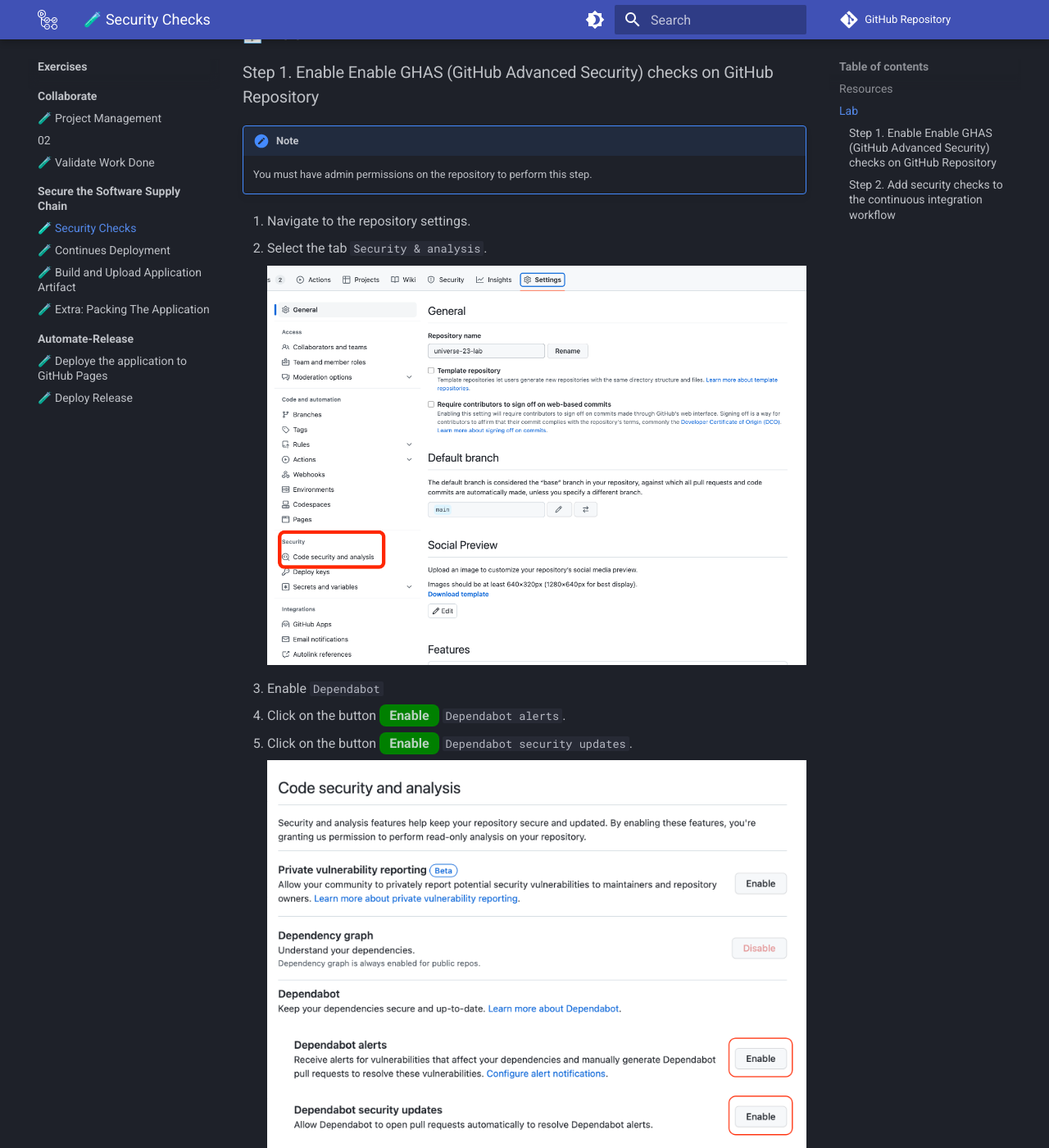
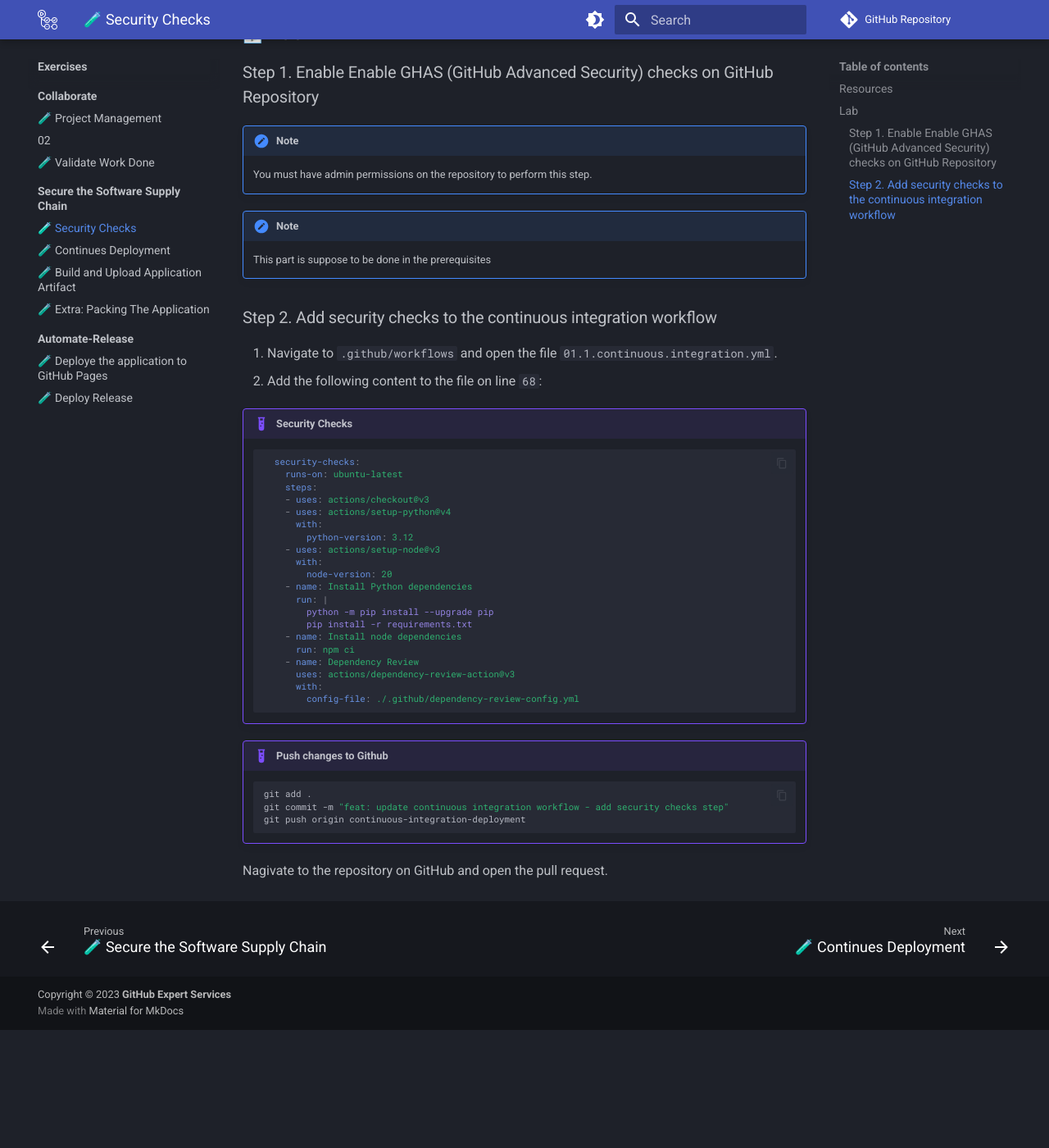
Before and after one commit to githubuniverseworkshops/github-devsecops-fundamentals, an MkDocs documentation site: the page built from docs/exercises/02.secure.the.software.supply.chain/00.md, in a window 1280 px wide and 1400 px high, scrolled down 680 px. Shown: the whole window at 82% size. Built offline with MkDocs 1.6.1 and Material for MkDocs 9.7.7, drawn with Linux system fonts in a browser that asks for light colours; emoji names are drawn with the system emoji font; comment, search, counter and statistics services are not loaded; after the commit the page ends 1936 px from its top, so only the background shows below that; some of the changed text lies outside the part shown.

Commit message:
Update 00.md

```diff
--- a/docs/exercises/02.secure.the.software.supply.chain/00.md
+++ b/docs/exercises/02.secure.the.software.supply.chain/00.md
@@ -21,29 +21,8 @@
 !!! note
     You must have admin permissions on the repository to perform this step.
 
-1. Navigate to the repository settings.
-2. Select the tab `Security & analysis`.
-
-      ![GHAS](../../assets/img/compliance-1.png)
-
-3. Enable `Dependabot`
-
-   - Click on the button <span style="background-color: green; font-weight: bold; padding: 0.25em 0.75em; border-radius: 0.5em">Enable</span> `Dependabot alerts`.
-   - Click on the button <span style="background-color: green; font-weight: bold; padding: 0.25em 0.75em; border-radius: 0.5em">Enable</span> `Dependabot security updates`.
-
-       ![GHAS](../../assets/img/compliance-2.png)
-
-4. Enable `Code scanning`.
-
-   - Click on the button <span style="background-color: green; font-weight: bold; padding: 0.25em 0.75em; border-radius: 0.5em">Set up</span> for `CodeQL analysis` and select <span style="background-color: green; font-weight: bold; padding: 0.25em 0.75em; border-radius: 0.5em">Default</span>.
-
-      ![GHAS](../../assets/img/complianc-3_.png)
-
-5. Enable `Secret scanning`.
-
-   - Click on the button <span style="background-color: green; font-weight: bold; padding: 0.25em 0.75em; border-radius: 0.5em">Enable</span> for `Secret scanning`.
-
-     ![GHAS](../../assets/img/complaince-4.png)
+!!! note
+    This part is suppose to be done in the prerequisites
 
 ### Step 2. Add security checks to the continuous integration workflow
 
```
